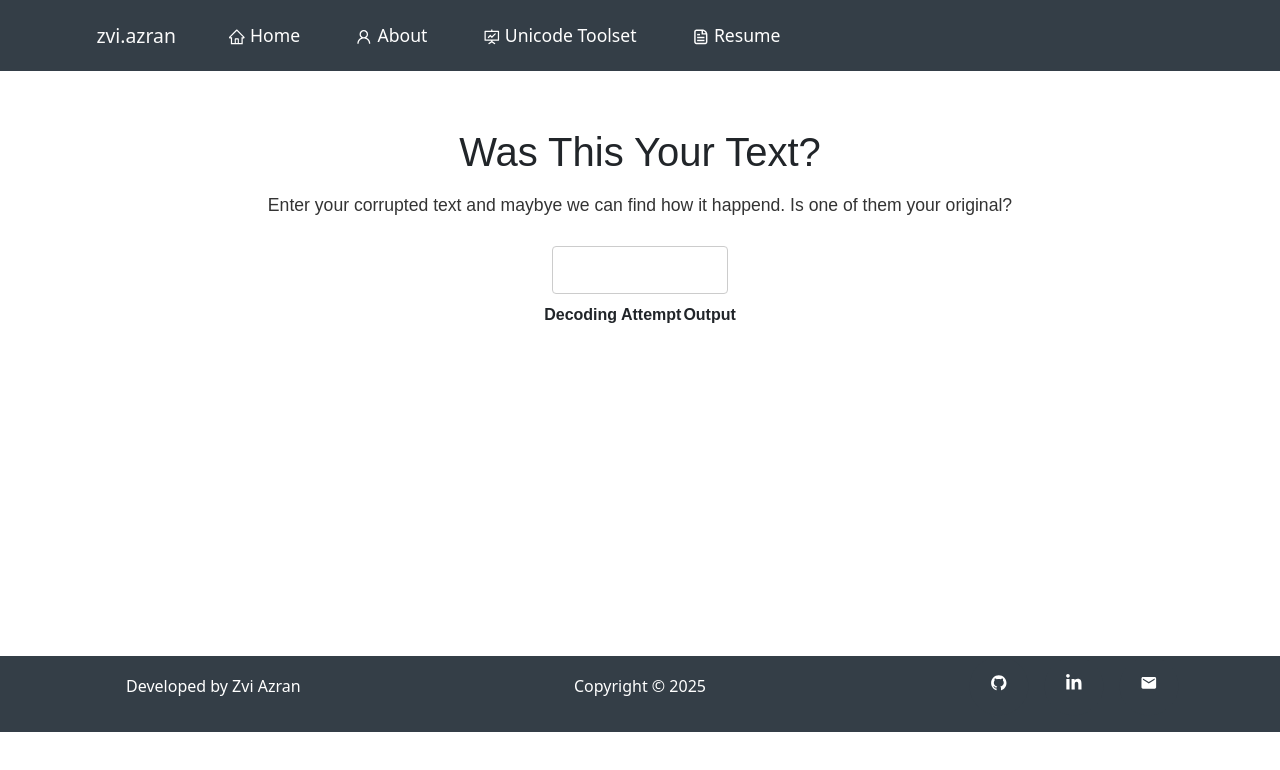
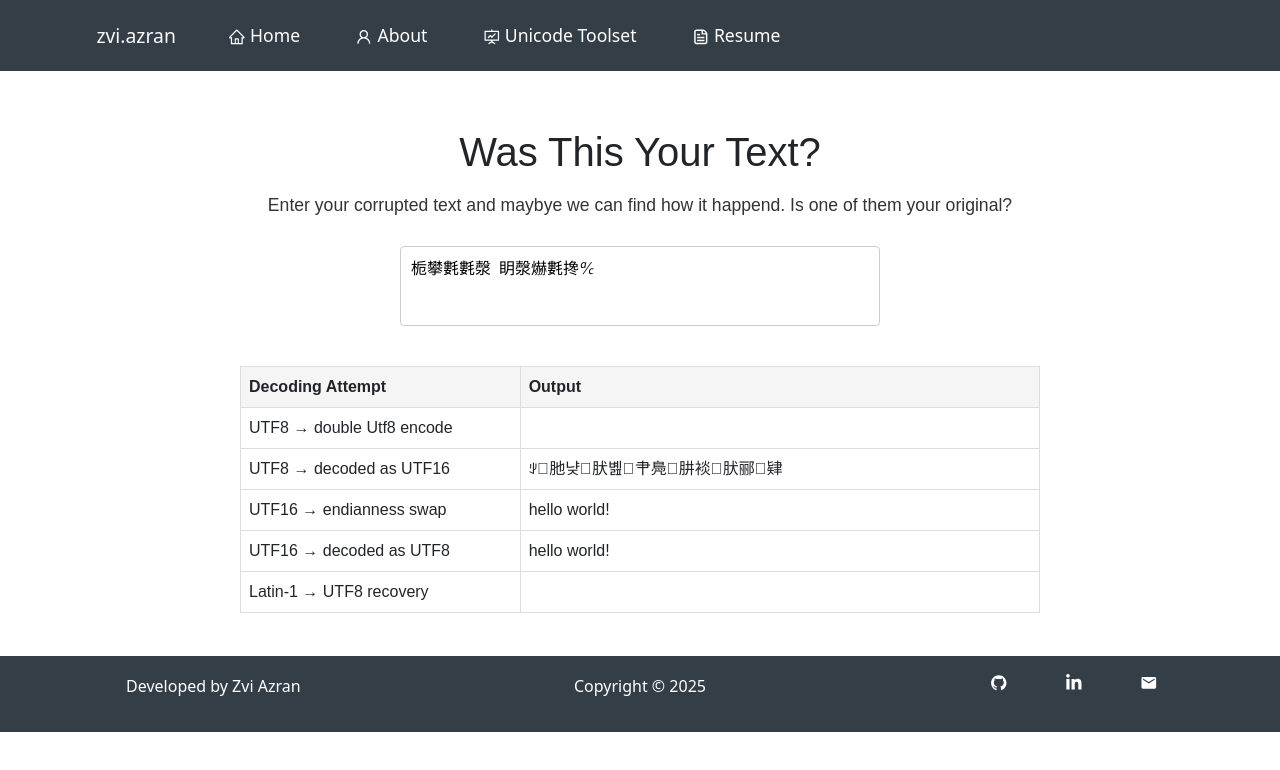
Before and after one commit to zviazran/unicode-toolset, a React (Vite) app: page /unicode-toolset/was-this-your-text in a window 1280 px wide. Shown: the top 770 px of the page. Built offline with nearby package versions, Linux system fonts and the light colour scheme.

Commit message:
change table css for different screen sizes

```diff
--- a/src/components/Toolset/WasThisYourText/WasThisYourText.module.css
+++ b/src/components/Toolset/WasThisYourText/WasThisYourText.module.css
@@ -16,38 +16,48 @@
 }
 
 .textBox {
-  height: 3rem;
+  height: 5rem;
   min-height: auto;
-  max-width: 11rem;
+  max-width: 30rem;
   min-width: 9rem;
   resize: none;
 }
 
-.results {
-  margin-top: 2rem;
+.resultsTable {
   width: 100%;
-  max-width: 50rem;
-  display: flex;
-  flex-direction: column;
-  gap: 0.5rem;
+  width: 50rem;
+  border-collapse: collapse;
+  font-family: sans-serif;
+  table-layout: auto;
+  margin: 2rem 0.1rem 0.1rem 0.1rem;
 }
 
-.resultRow {
-  display: inline-flex;
-  align-items: baseline;
-  margin: 0.25rem 0;
-  gap: 0.5rem;
-  flex-wrap: wrap;
+@media (max-width: 767px) {
+  .resultsTable {
+    width: auto;
+  }
 }
 
-.resultName {
-  font-weight: bold;
-  white-space: nowrap;
-  color: #333;
+.resultsTable th,
+.resultsTable td {
+  padding: 0.5rem;
+  border: 1px solid #ddd;
+  text-align: left;
+  vertical-align: top;
 }
 
-.resultValue {
-  font-family: monospace;
-  overflow-wrap: anywhere;
-  color: #000;
+.resultsTable th:first-child,
+.resultsTable td:first-child {
+  white-space: break-word;
+  width: 35%;
 }
+
+.resultsTable th:last-child,
+.resultsTable td:last-child {
+  width: 65%;
+  word-break: break-word;
+}
+
+.resultsTable th {
+  background-color: #f5f5f5;
+}
--- a/src/components/Toolset/WasThisYourText/WasThisYourText.tsx
+++ b/src/components/Toolset/WasThisYourText/WasThisYourText.tsx
@@ -14,26 +14,6 @@ const swapUtf16Endianness = (input: string): string => {
   }
 
   return output.join("");
-};
-
-const offsetUtf16Bytes = (input: string, offset: number): string => {
-  const buf = new ArrayBuffer(input.length * 2);
-  const view = new DataView(buf);
-
-  // Write the string as UTF-16 (2 bytes per char)
-  for (let i = 0; i < input.length; i++) {
-    view.setUint16(i * 2, input.charCodeAt(i), true); // little endian
-  }
-
-  // Corrupt the individual bytes (not code units)
-  for (let i = 0; i < buf.byteLength; i++) {
-    const original = view.getUint8(i);
-    view.setUint8(i, (original + offset) % 256);
-  }
-
-  // Read back as UTF-16
-  const corruptedView = new Uint16Array(buf);
-  return String.fromCharCode(...corruptedView);
 };
 
 const decodeDoubleUtf8Encoding = (input: string): string => {
@@ -91,21 +71,20 @@ const latin1ToUtf8 = (input: string): string => {
 };
 
 
-const decodingStrategies: { name: string; transform: (input: string) => string }[] = [
-  { name: "UTF8 → double Utf8 encoding", transform: decodeDoubleUtf8Encoding },
+const decodingAttempts: { name: string; transform: (input: string) => string }[] = [
+  { name: "UTF8 → double Utf8 encode", transform: decodeDoubleUtf8Encoding },
   { name: "UTF8 → decoded as UTF16", transform: utf8BytesAsUtf16 },
 
-  { name: "UTF16 → byte shift by 1", transform: (input) => offsetUtf16Bytes(input, 1) },
   { name: "UTF16 → endianness swap", transform: swapUtf16Endianness },
   { name: "UTF16 → double Utf16 encoding", transform: decodeDoubleUtf16Encoding },
   { name: "UTF16 → decoded as UTF8", transform: utf16BytesAsUtf8 },
 
-  { name: "Latin-1 → UTF-8 recovery", transform: latin1ToUtf8 },
+  { name: "Latin-1 → UTF8 recovery", transform: latin1ToUtf8 },
 ];
 
 const WasThisYourText: React.FC = () => {
   const textareaRef = useRef<HTMLTextAreaElement>(null);
-  const [input, setInput] = useState("");
+  const [input, setInput] = useState("栀攀氀氀漀 眀漀爀氀搀℀");
 
   return (
     <div className={styles.wasThisYourText}>
@@ -130,7 +109,7 @@ const WasThisYourText: React.FC = () => {
             </tr>
           </thead>
           <tbody>
-            {decodingStrategies
+            {decodingAttempts
               .map(({ name, transform }) => {
                 const output = transform(input);
                 return { name, output };
```
